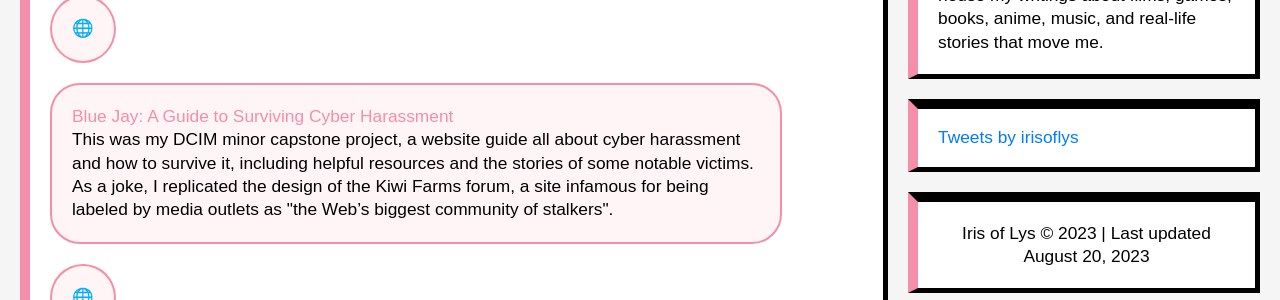
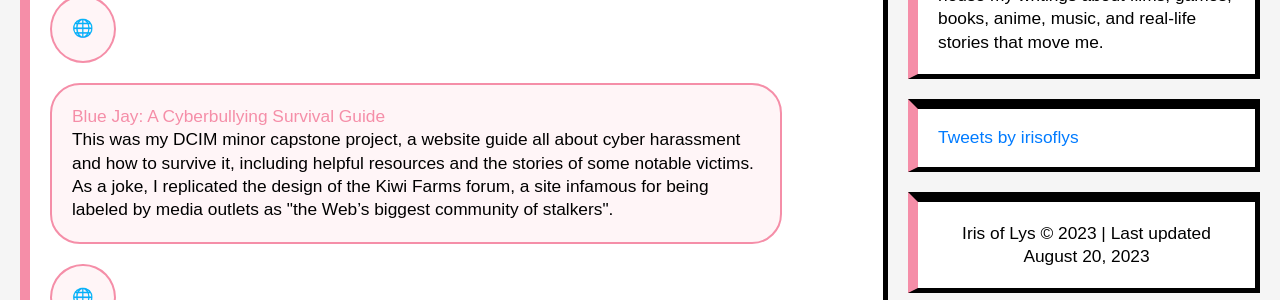
Before and after one commit to liz-lorena/pink-box, a Jekyll site: the page built from index.html, in a window 1280 px wide. Shown: the part 360-660 px from the top of the page. Built offline with Jekyll 4.4.1, drawn with Linux system fonts in a browser that asks for light colours; nearby versions of some CDN libraries; the list of posts is cut into pages by our own code; comment, search, counter and statistics services are not loaded.

Commit message:
Update and rename 2020-01-24-blue-jay-a-guide-to-surviving-cyber-harassment.md to 2020-01-24-blue-jay-a-cyberbullying-survival-guide.md

```diff
--- a/_posts/2020-01-24-blue-jay-a-guide-to-surviving-cyber-harassment.md
+++ b/_posts/2020-01-24-blue-jay-a-cyberbullying-survival-guide.md
@@ -1,6 +1,6 @@
 ---
 layout: post
-title: "Blue Jay: A Guide to Surviving Cyber Harassment"
+title: "Blue Jay: A Cyberbullying Survival Guide"
 date: 2020-01-24
 written: 2019-05-01
 category: IRL
@@ -8,7 +8,7 @@ comments: true
 excerpt: This was my DCIM minor capstone project, a website guide all about cyber harassment and how to survive it, including helpful resources and the stories of some notable victims. As a joke, I replicated the design of the Kiwi Farms forum, a site infamous for being labeled by media outlets as "the Web’s biggest community of stalkers".
 ---
 
-<img src="https://irisoflys.com/img/logout.png" alt="" class="img-fluid"/>
+<img src="https://irisoflys.com/img/bluejay.png" alt="" class="img-fluid"/>
 
 <h2>Final Report</h2>
 <h3>Introduction</h3>
```
